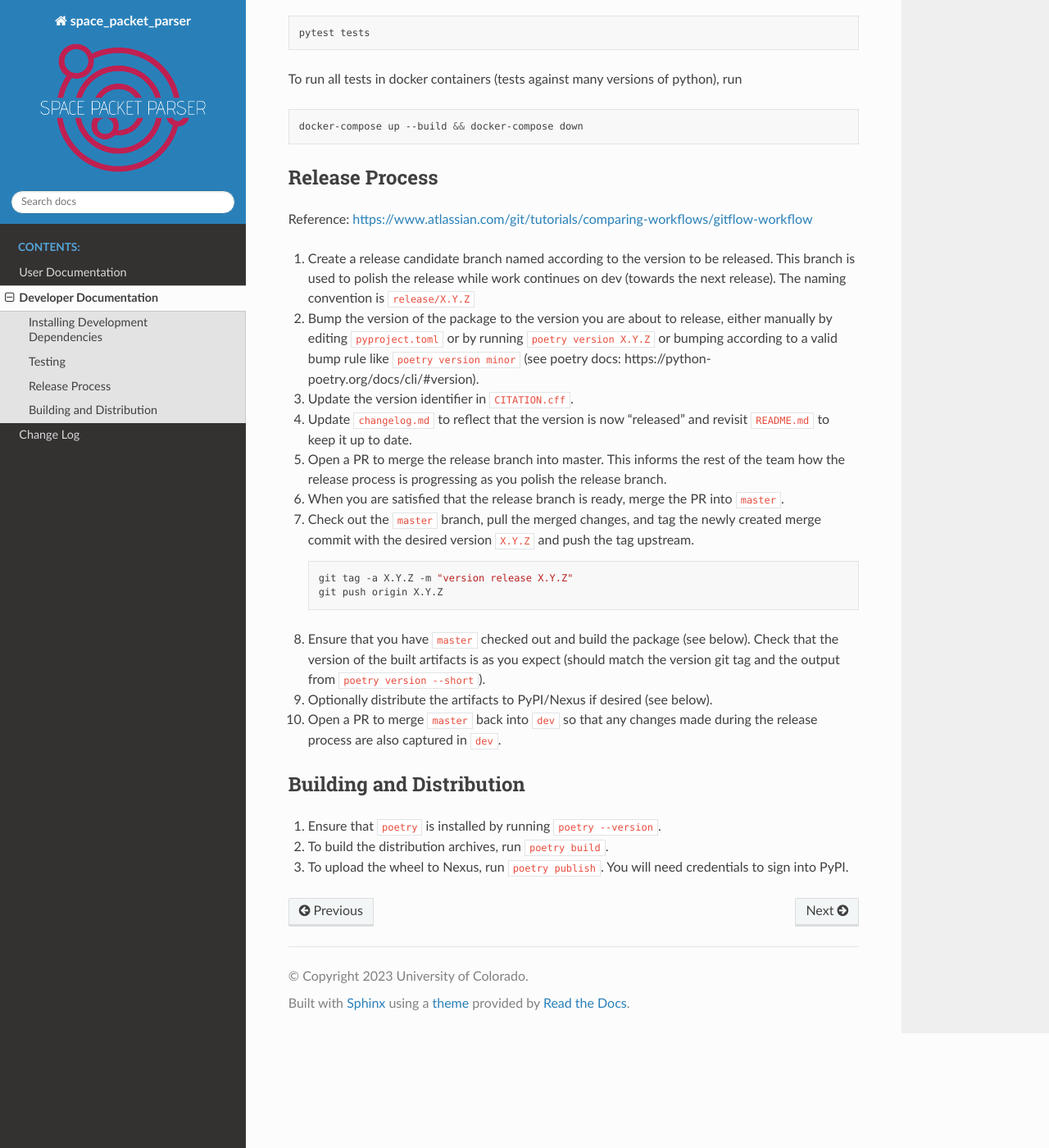
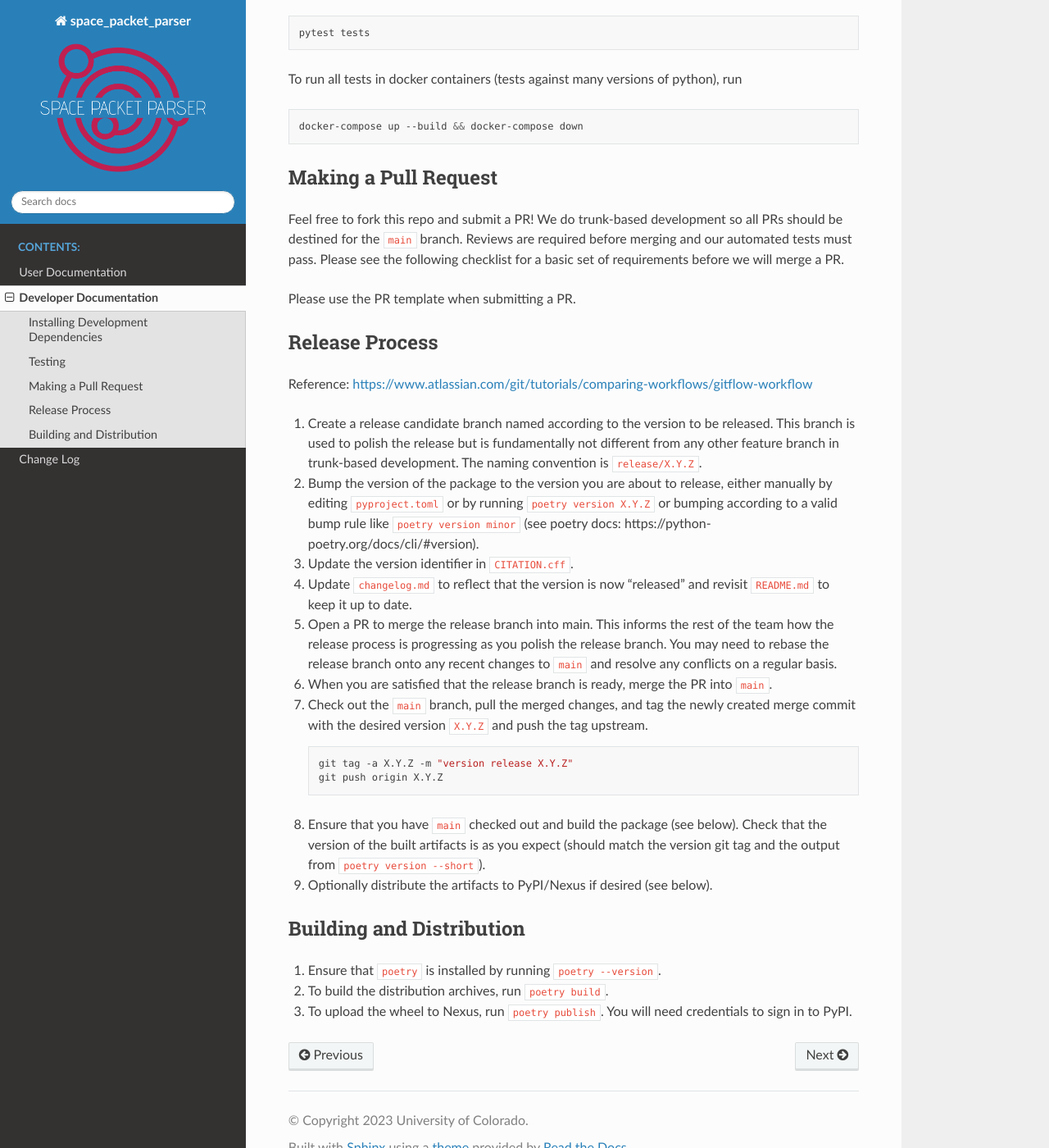
Before and after one commit to medley56/space_packet_parser, a Sphinx documentation site: the page built from docs/source/developers.md, in a window 1280 px wide and 1400 px high, scrolled down 418 px. Shown: the whole window at 82% size. Built offline with Sphinx 7.4.7 and the Read the Docs theme 2.0.0, drawn with Linux system fonts in a browser that asks for light colours; pages that are not in the unit, such as notebooks, are missing from menus.

Commit message:
Add .venv to .gitignore Add a CODEOWNERS file to automate adding PR reviewers. Add pull_request_template.md to template PRs. Update PR guidelines and release documentation

````diff
--- a/docs/source/developers.md
+++ b/docs/source/developers.md
@@ -17,11 +17,19 @@ To run all tests in docker containers (tests against many versions of python), r
 docker-compose up --build && docker-compose down
 ```
 
+## Making a Pull Request
+Feel free to fork this repo and submit a PR! We do trunk-based development so all PRs should be destined for the
+`main` branch. Reviews are required before merging and our automated tests must pass. Please see the following
+checklist for a basic set of requirements before we will merge a PR.
+
+Please use the PR template when submitting a PR.
+
 ## Release Process
 Reference: [https://www.atlassian.com/git/tutorials/comparing-workflows/gitflow-workflow](https://www.atlassian.com/git/tutorials/comparing-workflows/gitflow-workflow)
 
 1. Create a release candidate branch named according to the version to be released. This branch is used to polish
-   the release while work continues on dev (towards the next release). The naming convention is `release/X.Y.Z`
+   the release but is fundamentally not different from any other feature branch in trunk-based development.
+   The naming convention is `release/X.Y.Z`.
 
 2. Bump the version of the package to the version you are about to release, either manually by editing `pyproject.toml`
    or by running `poetry version X.Y.Z` or bumping according to a valid bump rule like `poetry version minor`
@@ -31,12 +39,13 @@ Reference: [https://www.atlassian.com/git/tutorials/comparing-workflows/gitflow-
 
 4. Update `changelog.md` to reflect that the version is now "released" and revisit `README.md` to keep it up to date.
 
-5. Open a PR to merge the release branch into master. This informs the rest of the team how the release
-   process is progressing as you polish the release branch.
+5. Open a PR to merge the release branch into main. This informs the rest of the team how the release
+   process is progressing as you polish the release branch. You may need to rebase the release branch onto
+   any recent changes to `main` and resolve any conflicts on a regular basis.
 
-6. When you are satisfied that the release branch is ready, merge the PR into `master`.
+6. When you are satisfied that the release branch is ready, merge the PR into `main`.
 
-7. Check out the `master` branch, pull the merged changes, and tag the newly created merge commit with the
+7. Check out the `main` branch, pull the merged changes, and tag the newly created merge commit with the
    desired version `X.Y.Z` and push the tag upstream.
 
    ```bash
@@ -44,14 +53,11 @@ Reference: [https://www.atlassian.com/git/tutorials/comparing-workflows/gitflow-
    git push origin X.Y.Z
    ```
 
-8. Ensure that you have `master` checked out and build the package (see below).
+8. Ensure that you have `main` checked out and build the package (see below).
    Check that the version of the built artifacts is as you expect (should match the version git tag and the
    output from `poetry version --short`).
 
 9. Optionally distribute the artifacts to PyPI/Nexus if desired (see below).
-
-10. Open a PR to merge `master` back into `dev` so that any changes made during the release process are also captured
-    in `dev`.
 
 
 ## Building and Distribution
@@ -59,4 +65,4 @@ Reference: [https://www.atlassian.com/git/tutorials/comparing-workflows/gitflow-
 
 2. To build the distribution archives, run `poetry build`.
 
-3. To upload the wheel to Nexus, run `poetry publish`. You will need credentials to sign into PyPI.
+3. To upload the wheel to Nexus, run `poetry publish`. You will need credentials to sign in to PyPI.
````
Also changed, not shown: .github/pull_request_template.md (added), 2 other files.
